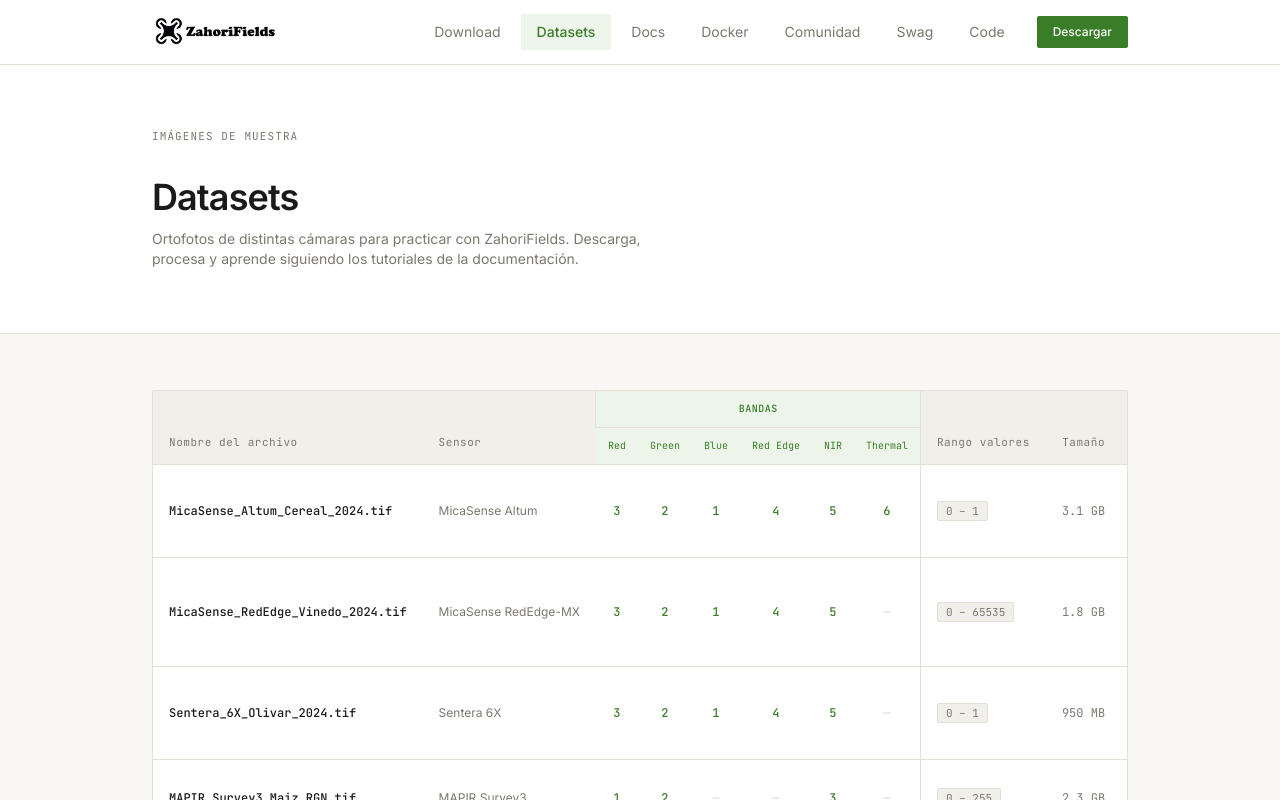
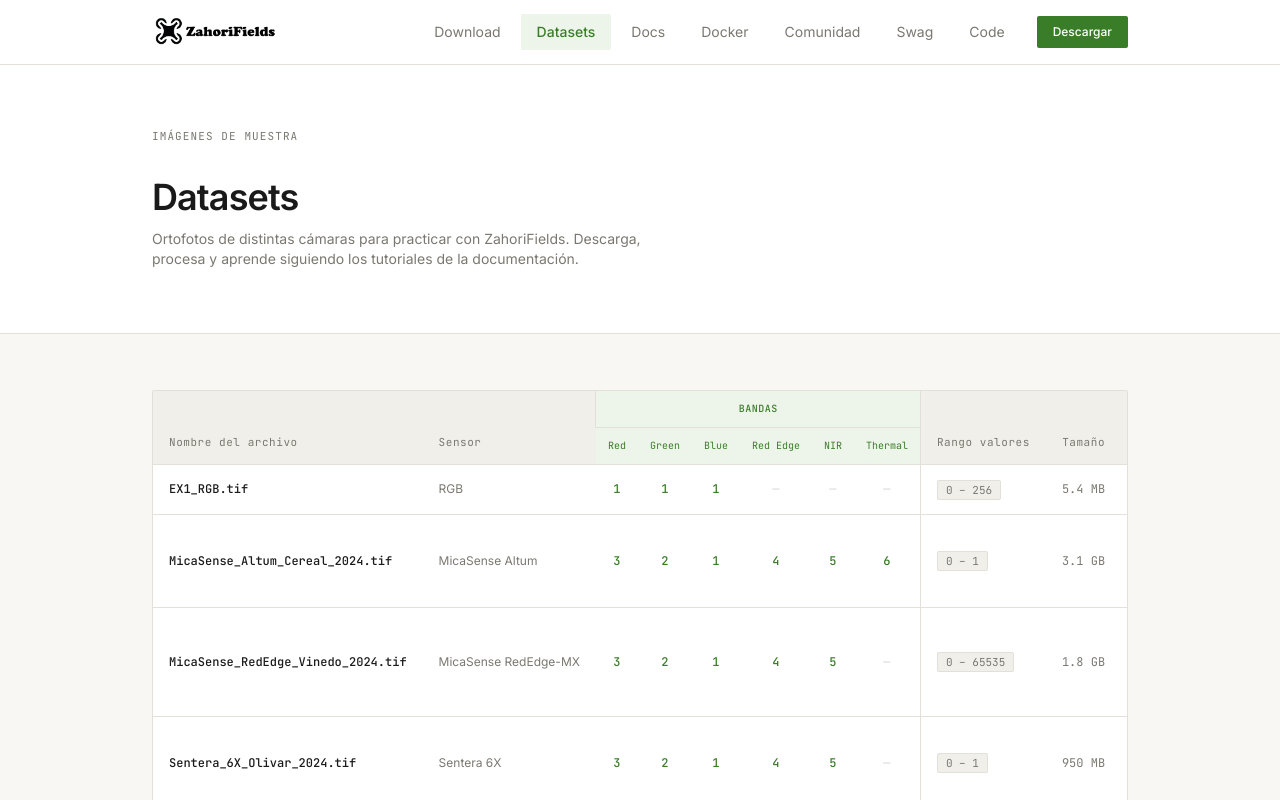
Before and after one commit to vacashot/zahorifields-web, a React (Vite) app: page /datasets in a window 1280 px wide. Shown: the top 800 px of the page. Built offline with nearby package versions, Linux system fonts and the light colour scheme.

Commit message:
Add EX1_RGB.tif dataset with download link

```diff
--- a/src/pages/Datasets.jsx
+++ b/src/pages/Datasets.jsx
@@ -1,6 +1,15 @@
 import { ExternalLink } from 'lucide-react'
 
 const datasets = [
+  {
+    name: 'EX1_RGB.tif',
+    sensor: 'RGB',
+    bands: { red: 1, green: 1, blue: 1, redEdge: null, nir: null, thermal: null },
+    range: '0 – 256',
+    size: '5.4 MB',
+    notes: 'Trial plots',
+    url: 'https://github.com/vacashot/zahorifields-web/releases/download/v1.1-datasets/EX1_RGB.tif',
+  },
   {
     name: 'MicaSense_Altum_Cereal_2024.tif',
     sensor: 'MicaSense Altum',
```
